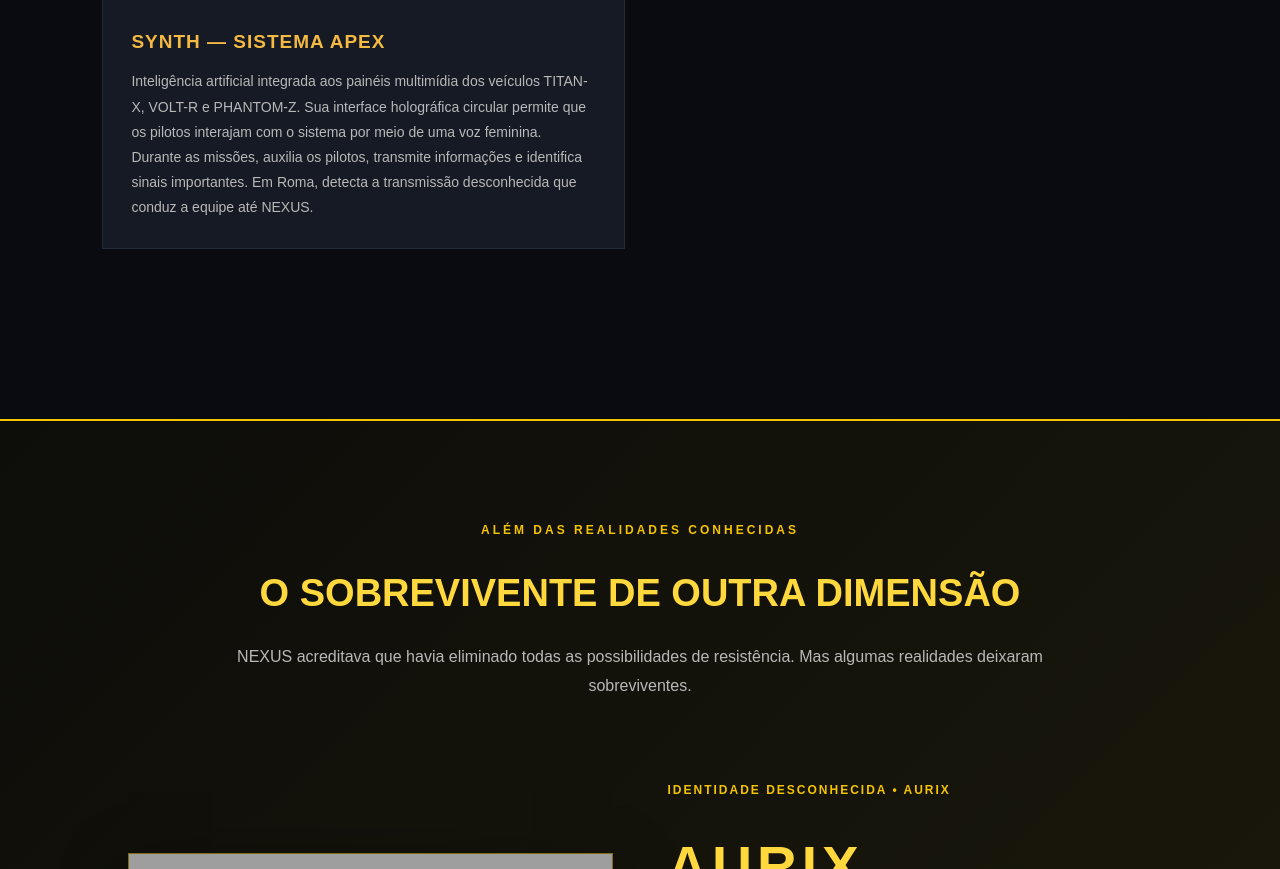
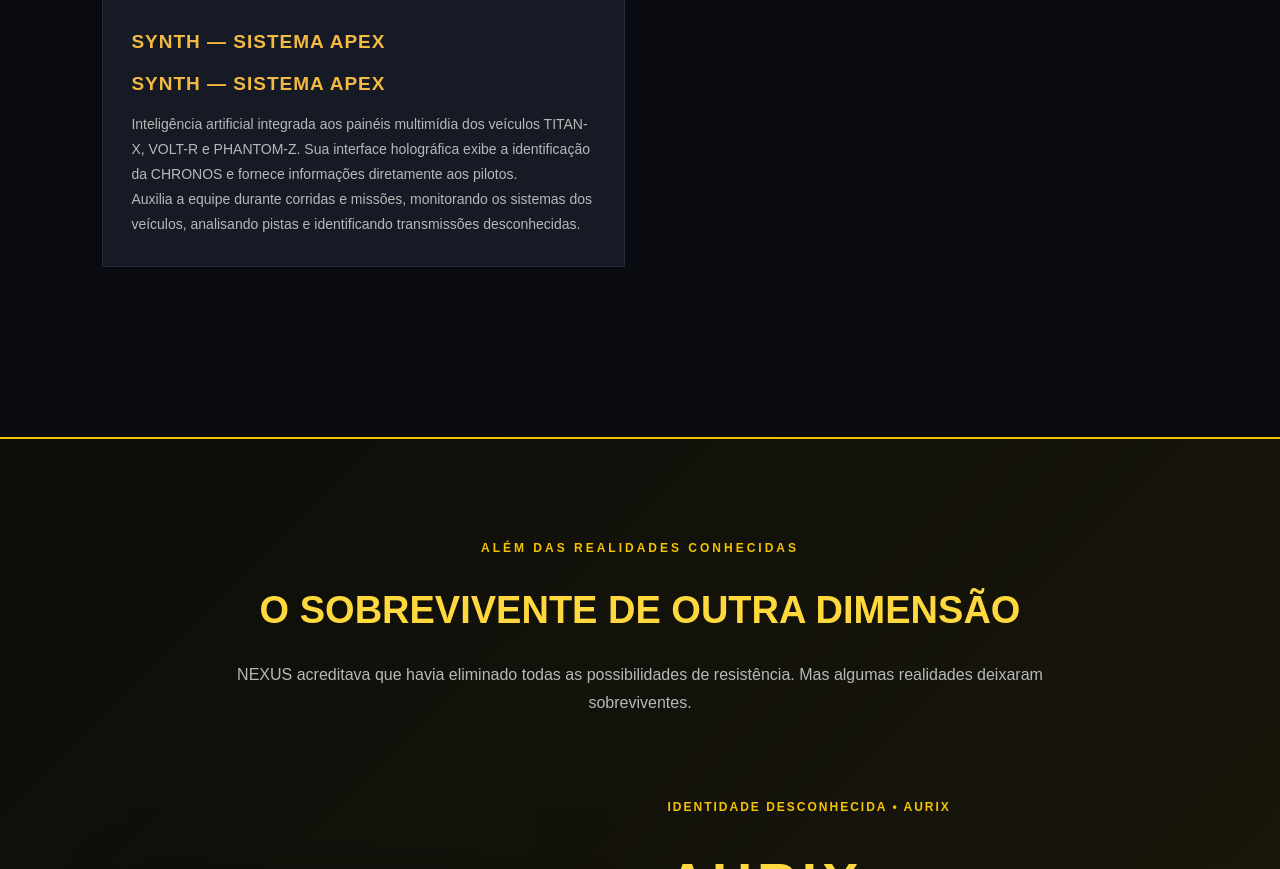
Before and after one commit to CALIXTO-Samuel/APEX-Racing-Beyond-Time-Dev, a plain HTML site: page about.html in a window 1280 px wide. Shown: the part 6992-7861 px from the top of the page. Drawn offline with Linux system fonts and the light colour scheme; grey boxes are pictures that could not be loaded.

Commit message:
Update about.html

```diff
--- a/about.html
+++ b/about.html
@@ -447,20 +447,20 @@
 
                         <h3>SYNTH — SISTEMA APEX</h3>
 
-                        <p>
-                            Inteligência artificial integrada aos painéis
-                            multimídia dos veículos TITAN-X, VOLT-R e PHANTOM-Z.
-                            Sua interface holográfica circular permite que
-                            os pilotos interajam com o sistema por meio de
-                            uma voz feminina.
-                        </p>
+                        <h3>SYNTH — SISTEMA APEX</h3>
 
-                        <p>
-                            Durante as missões, auxilia os pilotos,
-                            transmite informações e identifica sinais
-                            importantes. Em Roma, detecta a transmissão
-                            desconhecida que conduz a equipe até NEXUS.
-                        </p>
+<p>
+    Inteligência artificial integrada aos painéis multimídia
+    dos veículos TITAN-X, VOLT-R e PHANTOM-Z. Sua interface
+    holográfica exibe a identificação da CHRONOS e fornece
+    informações diretamente aos pilotos.
+</p>
+
+<p>
+    Auxilia a equipe durante corridas e missões, monitorando
+    os sistemas dos veículos, analisando pistas e identificando
+    transmissões desconhecidas.
+</p>
 
                     </div>
 
```
